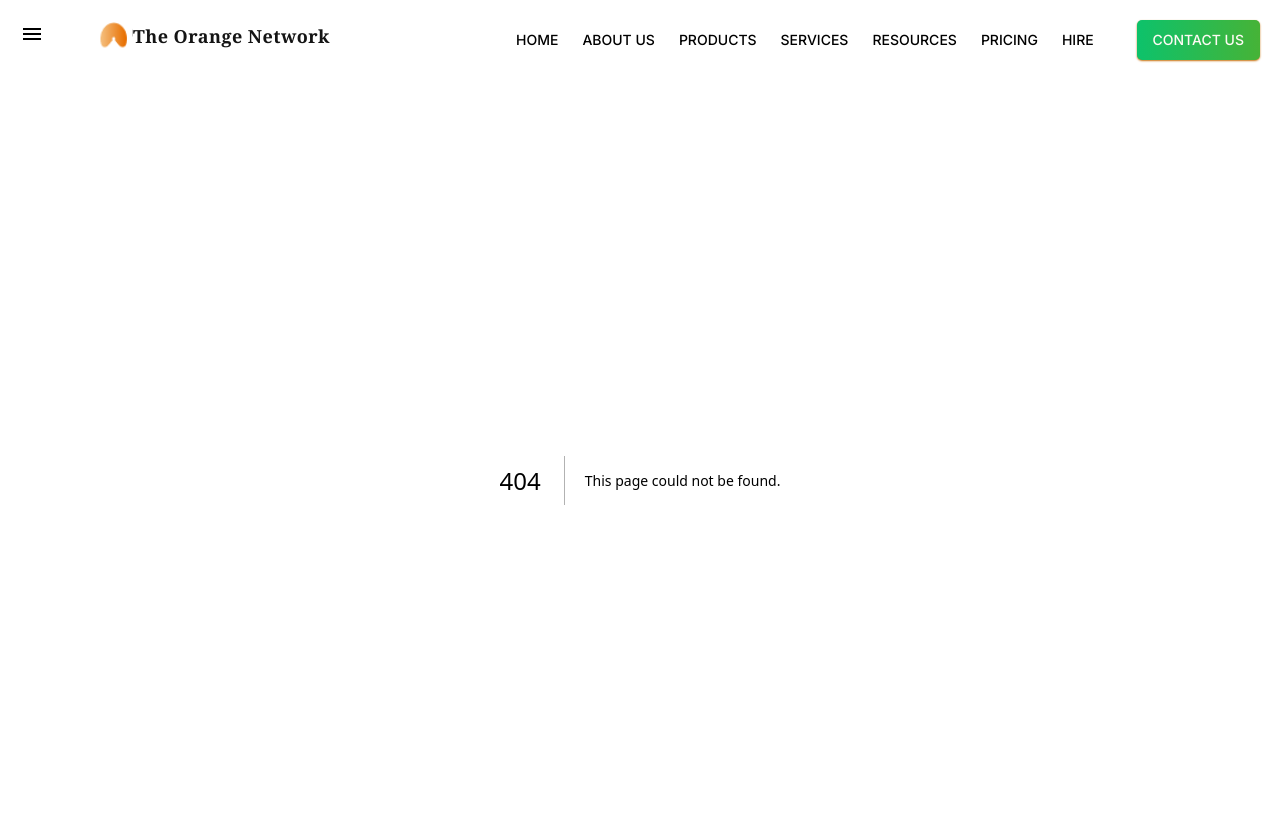
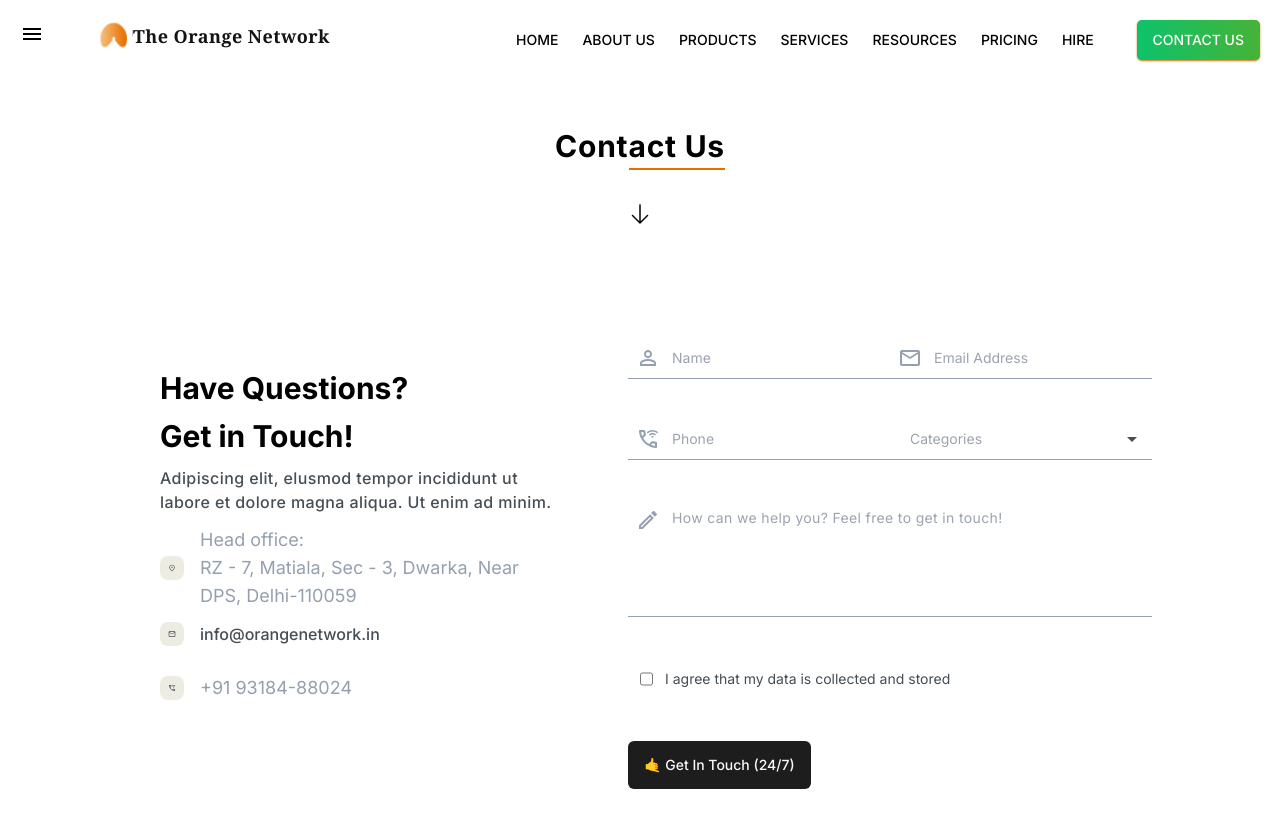
Before and after one commit to anushkavermaindivue/theOrangeNetwork-services-screen, a Next.js app: page /contactus in a window 1280 px wide. Before the commit this address had no page. Shown: the top 828 px of the page. Built offline with nearby package versions, Linux system fonts and the light colour scheme.

Commit message:
contact page's main section completed except map

```diff
--- /dev/null
+++ b/src/app/contactus/page.js
@@ -0,0 +1,78 @@
+import Image from 'next/image';
+import arrowImg from 'public/Arrow.png';
+import FmdGoodOutlinedIcon from '@mui/icons-material/FmdGoodOutlined';
+import EmailOutlinedIcon from '@mui/icons-material/EmailOutlined';
+import WifiCalling3OutlinedIcon from '@mui/icons-material/WifiCalling3Outlined';
+import PersonOutlineOutlinedIcon from '@mui/icons-material/PersonOutlineOutlined';
+import ArrowDropDownIcon from '@mui/icons-material/ArrowDropDown';
+import CreateOutlinedIcon from '@mui/icons-material/CreateOutlined';
+import { Button } from '@/components/ui/button';
+
+const ContactUs = () => {
+  return (
+    <section className='w-[80%] mt-12 m-auto flex flex-col gap-y-28'>
+      <div className="flex flex-col items-center">
+          <h2 className="tracking-wide text-3xl font-bold flex flex-col items-end">Contact Us<div className="h-0.5 w-24 mt-1 bg-[#E76F00]"></div></h2>
+          <Image className='cursor-pointer mt-8' src={arrowImg} />
+      </div>
+      <div className='flex justify-between'>
+        <div className='p-8 max-w-[45%] flex flex-col gap-y-3'>
+          <h1 className='text-3xl font-bold'>Have Questions?</h1>
+          <h1 className='text-3xl font-bold'>Get in Touch!</h1>
+          <p className='text-[#454D55] text-md font-medium tracking-wide'>Adipiscing elit, elusmod tempor incididunt ut labore et dolore magna aliqua. Ut enim ad minim.</p>
+          <div className='flex items-center gap-x-4'>
+            <FmdGoodOutlinedIcon className='text-[#454D55] bg-[#EDECE2] w-10 h-10 p-2 border border-none rounded-lg'></FmdGoodOutlinedIcon>
+            <div className='text-lg'>
+              <p className='text-[#94A0B0]'>Head office:</p>
+              <p className='text-[#94A0B0]'>RZ - 7, Matiala, Sec - 3, Dwarka, Near DPS, Delhi-110059</p>
+            </div>
+          </div>
+          <div className='flex items-center gap-x-4'>
+            <EmailOutlinedIcon className='text-[#454D55] bg-[#EDECE2] w-10 h-10 p-2 border border-none rounded-lg'></EmailOutlinedIcon>
+            <p className='text-[#454D55] text-md font-medium'>info@orangenetwork.in</p>
+          </div>
+          <div className='flex items-center gap-x-4 mt-4'>
+            <WifiCalling3OutlinedIcon className='text-[#454D55] bg-[#EDECE2] w-10 h-10 p-2 border border-none rounded-lg'></WifiCalling3OutlinedIcon>
+            <p className='text-[#94A0B0] text-lg'>+91 93184-88024</p>
+          </div>
+        </div>
+        <div className='min-w-[50%]'>
+          <form className='flex flex-col gap-y-10'>
+              <div className='flex justify-between'>
+                <div className='text-[#94A0B0] border-b-[1px] border-[#94A0B0] p-2 text-sm'>
+                  <PersonOutlineOutlinedIcon></PersonOutlineOutlinedIcon>
+                  <input type='text' placeholder='Name' className='outline-none ml-3 align-middle' />
+                </div>
+                <div className='text-[#94A0B0] border-b-[1px] border-[#94A0B0] p-2 text-sm'>
+                  <EmailOutlinedIcon></EmailOutlinedIcon>
+                  <input type='email' placeholder='Email Address' className='outline-none ml-3 align-middle' />
+                </div>
+              </div>
+              <div className='flex justify-between'>
+                <div className='text-[#94A0B0] border-b-[1px] border-[#94A0B0] p-2 text-sm'>
+                  <WifiCalling3OutlinedIcon></WifiCalling3OutlinedIcon>
+                  <input type='text' placeholder='Phone' className='outline-none ml-3 align-middle' />
+                </div>
+                <div className='text-[#94A0B0] border-b-[1px] border-[#94A0B0] p-2 text-sm'>
+                  <input type='dropdown' placeholder='Categories' className='outline-none ml-3 align-middle' />
+                  <ArrowDropDownIcon className='cursor-pointer text-[#454D55]'></ArrowDropDownIcon>
+                </div>
+              </div>
+              <div className='text-[#94A0B0] border-b-[1px] border-[#94A0B0] p-2 text-sm flex'>
+                <CreateOutlinedIcon></CreateOutlinedIcon>
+                <textarea className='w-full resize-none outline-none tracking-wide ml-3 align-middle' rows={5} placeholder='How can we help you? Feel free to get in touch!'></textarea>
+              </div>
+              <div className='text-[#454D55] p-3 text-sm flex'>
+                <input id='agree' className='mr-3' type='checkbox' />
+                <label for='agree'>I agree that my data is collected and stored</label>
+              </div>
+              <Button className='bg-[#1D1D1D] hover:bg-[#1D1D1D] w-fit px-4 h-12'>🤙 Get In Touch (24/7)</Button>
+          </form>
+        </div>
+      </div>
+      <div className='h-44'></div>
+    </section>
+  )
+}
+
+export default ContactUs
--- a/src/components/navbar.jsx
+++ b/src/components/navbar.jsx
@@ -39,7 +39,7 @@ const Navbar = () => {
             <li className='hover:text-[#E76F00] hover:border-b-[1px] border-[#E76F00]'> <Link href='/pricing'>PRICING</Link> </li>
             <li className='hover:text-[#E76F00] hover:border-b-[1px] border-[#E76F00]'> <Link href='/'>HIRE</Link> </li>
         </ul>
-        <Button className='rounded-[5px] shadow-sm shadow-[#C87310] bg-gradient-to-r from-[#0DC26B] to-[#46B337] text-[#FEFAF4]' >CONTACT US</Button>
+        <Button className='rounded-[5px] shadow-sm shadow-[#C87310] bg-gradient-to-r from-[#0DC26B] to-[#46B337] text-[#FEFAF4]' ><Link href='/contactus'>CONTACT US</Link></Button>
       </div>
     </nav>
   )
```
Also changed, not shown: public/Arrow.png (added).
